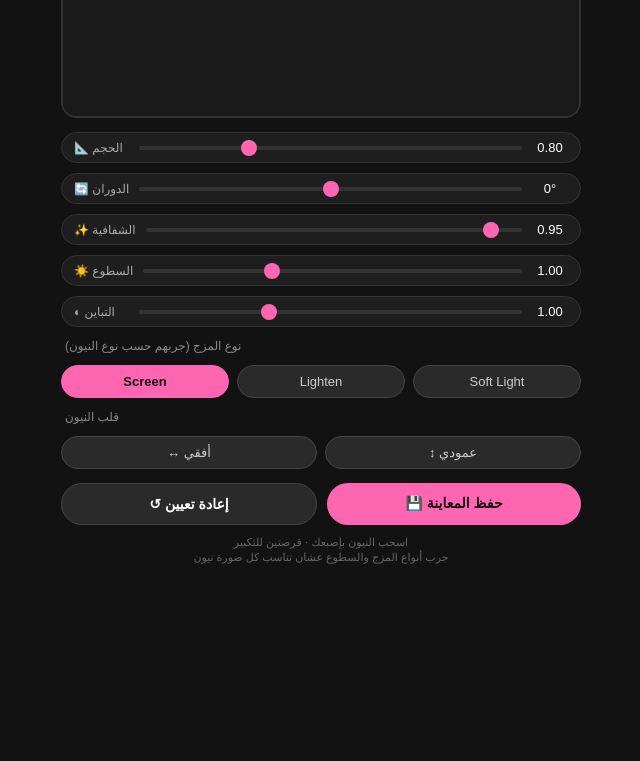
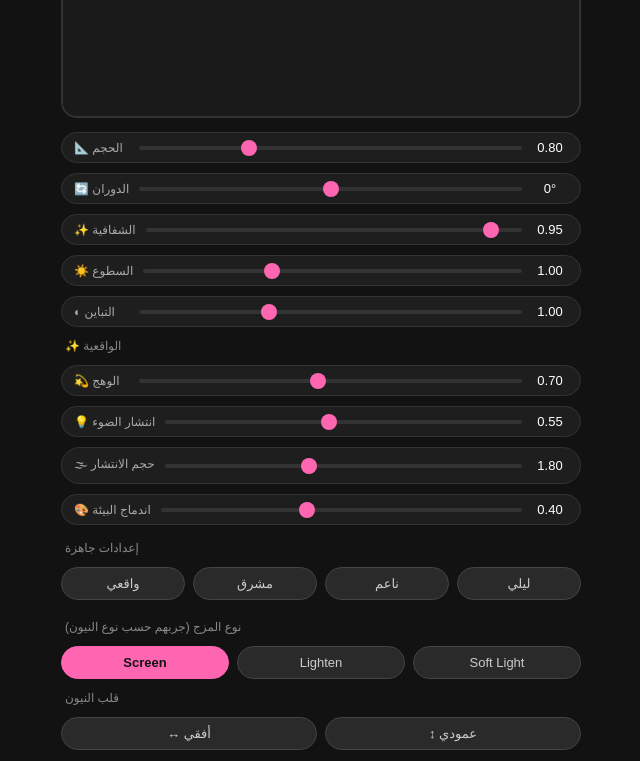
Before and after one commit to badrabdesslem99-spec/neon-preview, a plain HTML site: page index.html in a window 1280 px wide. Shown: the part 382-1143 px from the top of the page, without its empty margins (319-959 px from the left). Before the commit the page ends 964 px from the top, so only its background shows below. Drawn offline with Linux system fonts and the light colour scheme.

Commit message:
Update index.html

```diff
--- a/index.html
+++ b/index.html
@@ -209,7 +209,40 @@
             <input type="range" id="contrastSlider" min="0.5" max="2.0" step="0.05" value="1.0">
             <span id="contrastVal">1.00</span>
         </div>
+<!-- ===== قسم الواقعية ===== -->
+<div class="section-title">✨ الواقعية</div>
 
+<div class="slider-row">
+    <label>💫 الوهج</label>
+    <input type="range" id="glowSlider" min="0" max="1.5" step="0.05" value="0.7">
+    <span id="glowVal">0.70</span>
+</div>
+
+<div class="slider-row">
+    <label>💡 انتشار الضوء</label>
+    <input type="range" id="spillSlider" min="0" max="1.2" step="0.05" value="0.55">
+    <span id="spillVal">0.55</span>
+</div>
+
+<div class="slider-row">
+    <label>🌫 حجم الانتشار</label>
+    <input type="range" id="spillSizeSlider" min="1.0" max="3.0" step="0.1" value="1.8">
+    <span id="spillSizeVal">1.80</span>
+</div>
+
+<div class="slider-row">
+    <label>🎨 اندماج البيئة</label>
+    <input type="range" id="envMixSlider" min="0" max="1" step="0.05" value="0.4">
+    <span id="envMixVal">0.40</span>
+</div>
+
+<div class="section-title" style="margin-top:6px;">إعدادات جاهزة</div>
+<div class="blend-row" style="margin-bottom:8px;">
+    <div class="blend-btn" id="presetRealistic">واقعي</div>
+    <div class="blend-btn" id="presetBright">مشرق</div>
+    <div class="blend-btn" id="presetSoft">ناعم</div>
+    <div class="blend-btn" id="presetNight">ليلي</div>
+</div>
         <div class="section-title">نوع المزج (جربهم حسب نوع النيون)</div>
         <div class="blend-row">
             <div class="blend-btn active" data-blend="screen">Screen</div>
```
